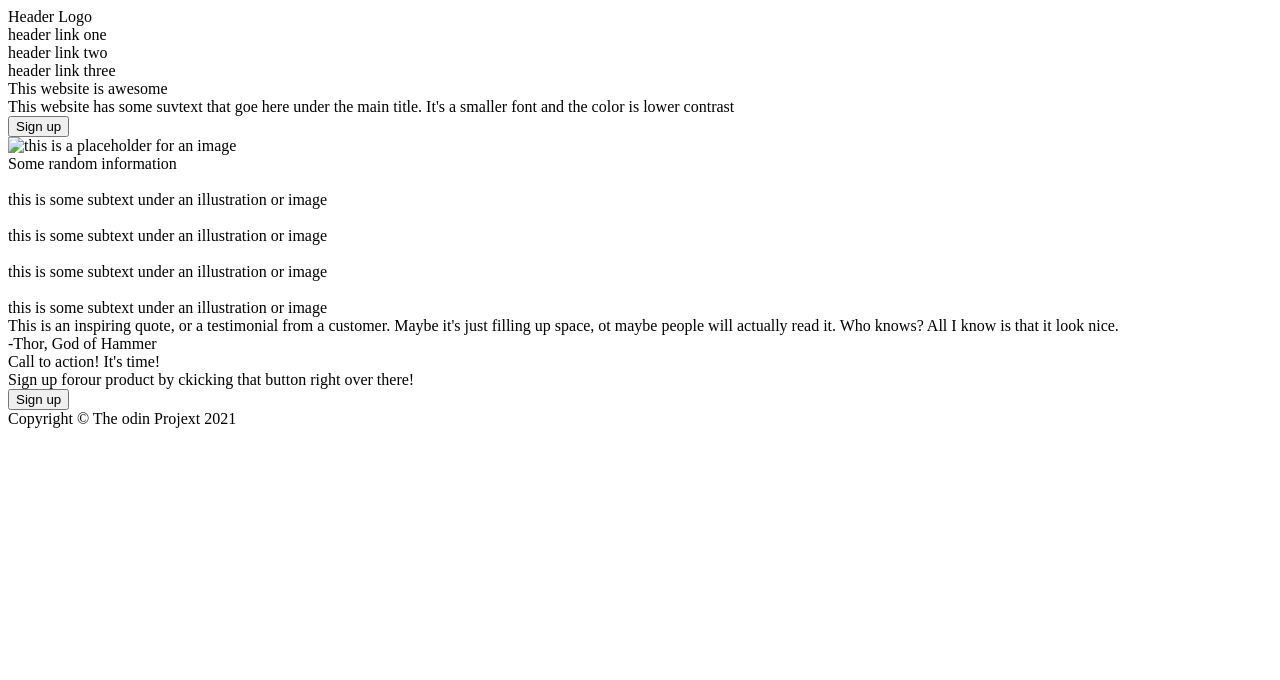
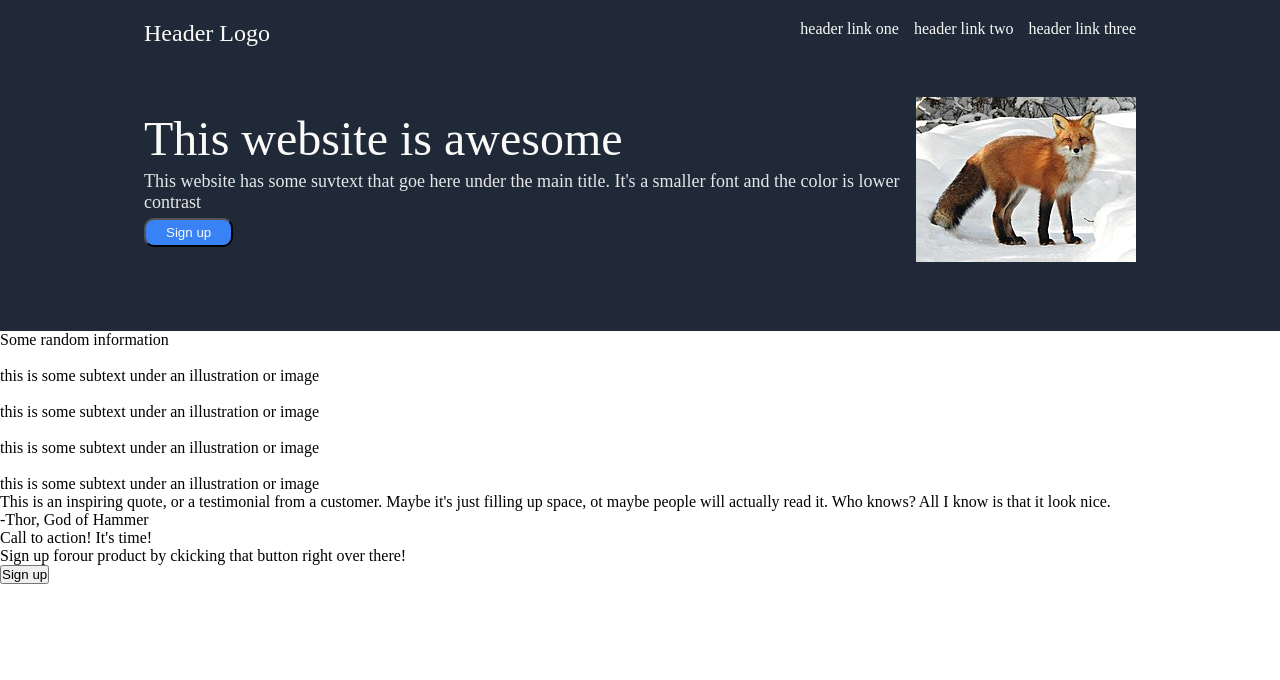
Before and after one commit to YuriYangJJ/odin-flexbox, a plain HTML site: page index.html in a window 1280 px wide. Shown: the top 680 px of the page. Drawn offline with Linux system fonts and the light colour scheme.

Commit message:
Done with header CSS

```diff
--- a/index.html
+++ b/index.html
@@ -16,13 +16,13 @@
                 <div class="header-link-three">header link three</div>
             </div>
         </div>
-        <div class="header-info">
-            <div>
-                <div>This website is awesome</div>
-                <div>This website has some suvtext that goe here under the main title. It's a smaller font and the color is lower contrast</div>
+        <div class="header-hero">
+            <div class="hero">
+                <div class="hero-text">This website is awesome</div>
+                <div class="hero-subtext">This website has some suvtext that goe here under the main title. It's a smaller font and the color is lower contrast</div>
                 <button>Sign up</button>
             </div>
-            <img src="" alt="this is a placeholder for an image">
+            <img src="./images/Vulpes_vulpes_ssp_fulvus.jpg" alt="this is a placeholder for an image">
         </div>
     </header>
     <main>
--- a/styles.css
+++ b/styles.css
@@ -0,0 +1,77 @@
+* {
+    margin: 0;
+    padding: 0;
+    box-sizing: border-box;
+}
+
+body {
+    height: 100vh;
+    display: flex;
+    flex-direction: column;
+    justify-content: space-between;
+}
+
+body > * {
+    flex: auto;
+}
+
+header {
+    padding: 20px;
+    display: flex;
+    flex-direction: column;
+    align-items: center;
+    background-color: #1F2937;
+    color: #F9FAF8;
+}
+
+.header {
+    width: 80%;
+    display: flex;
+    justify-content: space-between;
+}
+
+.header-logo {
+    font-size: 24px;
+}
+
+.header-links {
+    display: flex;
+    gap: 15px;
+}
+
+.header-hero {
+    flex: 1;
+    width: 80%;
+    display: flex;
+    justify-content: space-between;
+    align-items: center;
+}
+
+/* .header-hero > * {
+    flex: 1;
+} */
+
+.hero {
+    display: flex;
+    flex-direction: column;
+    gap: 5px;
+}
+
+.hero-text {
+    font-size: 48px;
+    font-weight: extra-bold;
+    color: #F9FAF8;
+}
+
+.hero-subtext {
+    font-size: 18px;
+    color: #E5E7E8;
+}
+
+.hero button {
+    padding: 5px 20px;
+    border-radius: 10px;
+    background-color: #3882F6;
+    color: #F9FAF8;
+    align-self: flex-start;
+}
```
Also changed, not shown: images/Vulpes_vulpes_ssp_fulvus.jpg (added).
